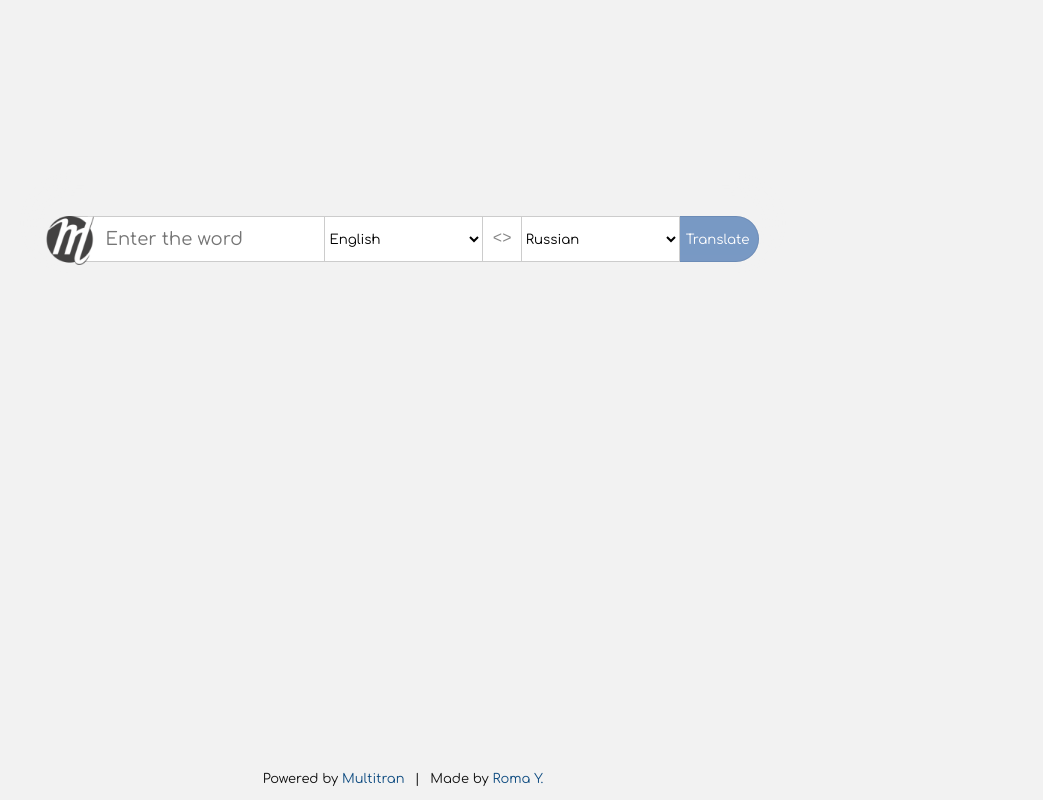
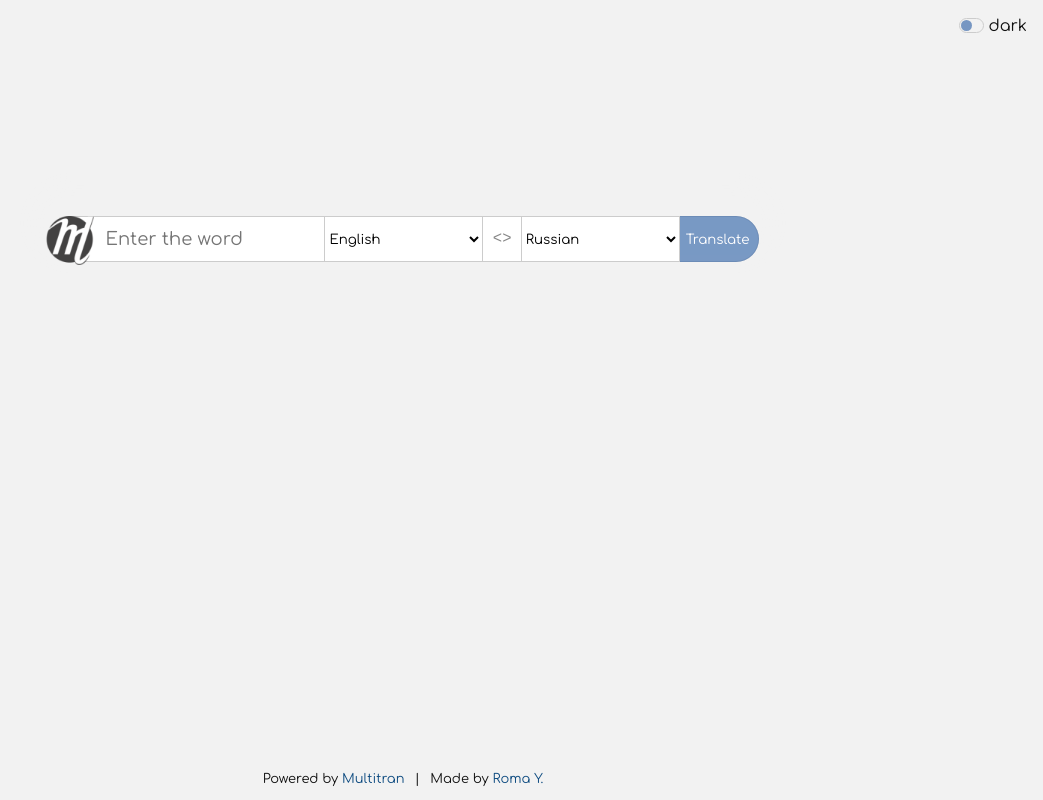
Before and after one commit to RM66/multitran-svelte, a Svelte app in the folder packages/front/: page / in a window 1280 px wide. Shown: the whole page, without its empty margins (237-1280 px from the left). Built offline with nearby package versions, Linux system fonts and the light colour scheme.

Commit message:
front: theme switch

```diff
--- a/packages/front/src/components/Main.svelte
+++ b/packages/front/src/components/Main.svelte
@@ -3,6 +3,7 @@
   import LangSelect from '../elements/LangSelect.svelte';
   import ResultItem from '../elements/ResultItem.svelte';
   import SearchInput from '../elements/SearchInput.svelte';
+  import ThemeSwitch from '../elements/ThemeSwitch.svelte';
   import { pronounce } from '../services/speech.js';
   import { langFrom, normalQuery, sameParams, query, result, reverse, translate } from '../stores/translation.js';
 
@@ -109,6 +110,7 @@
 </style>
 
 <main>
+  <ThemeSwitch />
   <form on:submit|preventDefault={translate}>
     <img src="logo.png" alt="logo" on:click={speak} />
     <SearchInput />
--- /dev/null
+++ b/packages/front/src/elements/ThemeSwitch.svelte
@@ -0,0 +1,58 @@
+<script>
+  function toggle() {
+    document.body.classList.toggle('dark-mode');
+  }
+</script>
+
+<style>
+  input {
+    display: none;
+  }
+
+  label {
+    cursor: pointer;
+    position: fixed;
+    right: 1em;
+    top: 1em;
+    user-select: none;
+  }
+
+  label::before {
+    border: 1px solid var(--cl-gray);
+    border-radius: 1em;
+    content: '';
+    display: inline-block;
+    font-size: smaller;
+    height: 1em;
+    margin-right: 0.33em;
+    position: relative;
+    top: 2px;
+    width: 1.75em;
+  }
+
+  label::after {
+    background: var(--cl-blue);
+    border-radius: 50%;
+    content: '';
+    display: inline-block;
+    height: 11px;
+    left: 2px;
+    opacity: 0.75;
+    position: absolute;
+    top: 4px;
+    transition: background var(--tr-time);
+    width: 11px;
+  }
+
+  label:hover::after {
+    background: var(--cl-dark-blue);
+  }
+
+  input:checked + label::after {
+    left: 12px;
+    opacity: 1;
+  }
+</style>
+
+<input type="checkbox" id="dark-mode" on:change="{toggle}" />
+<label for="dark-mode">dark</label>
```
